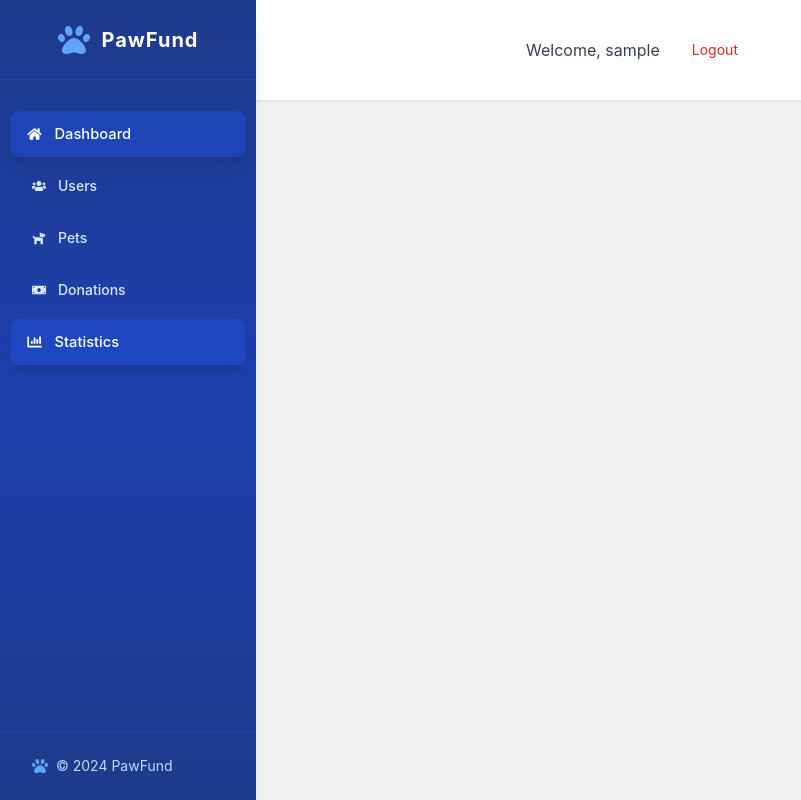
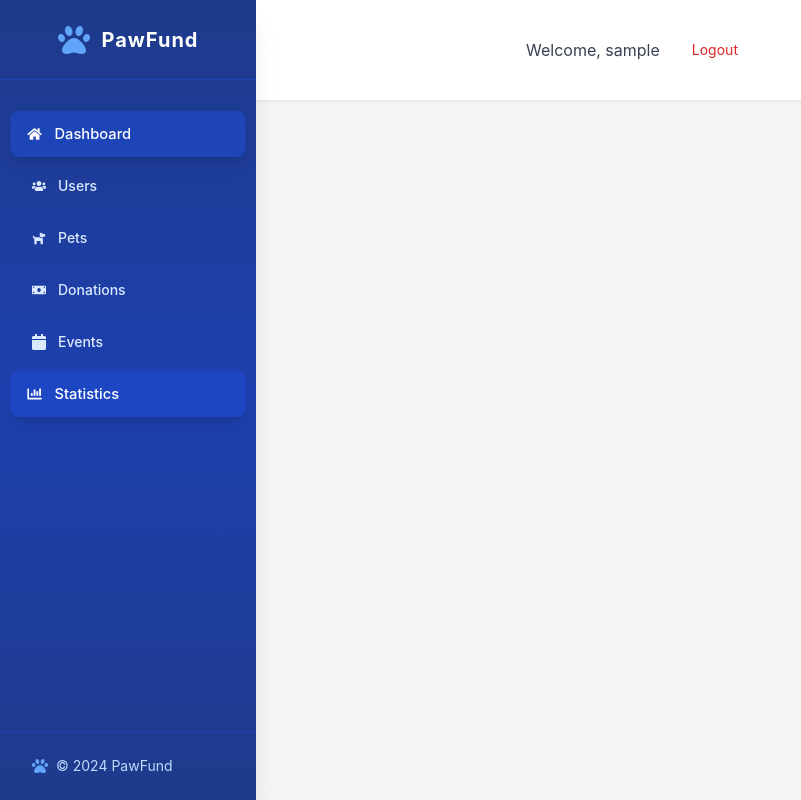
Before and after one commit to m4tthi3u/PawFund-AdminDashboard, a React (Create React App) app: page /admin/statistics in a window 1280 px wide. Shown: the whole page, without its empty margins (0-801 px from the left). Built offline with nearby package versions, Linux system fonts and the light colour scheme; no server answers; sample sign-in values are in the browser's storage.

Commit message:
Add event button to sidebar

```diff
--- a/src/components/AdminDashboard/Sidebar.jsx
+++ b/src/components/AdminDashboard/Sidebar.jsx
@@ -1,5 +1,5 @@
 import { NavLink } from 'react-router-dom';
-import { FaHome, FaUsers, FaDog, FaMoneyBill, FaChartBar, FaPaw } from 'react-icons/fa';
+import { FaHome, FaUsers, FaDog, FaMoneyBill, FaChartBar, FaPaw, FaCalendar } from 'react-icons/fa';
 import { motion } from 'framer-motion';
 
 const navItems = [
@@ -7,6 +7,7 @@ const navItems = [
   { name: 'Users', path: '/admin/users', icon: FaUsers },
   { name: 'Pets', path: '/admin/pets', icon: FaDog },
   { name: 'Donations', path: '/admin/donations', icon: FaMoneyBill },
+  { name: 'Events', path: '/admin/events', icon: FaCalendar },
   { name: 'Statistics', path: '/admin/statistics', icon: FaChartBar },
 ];
 
```
